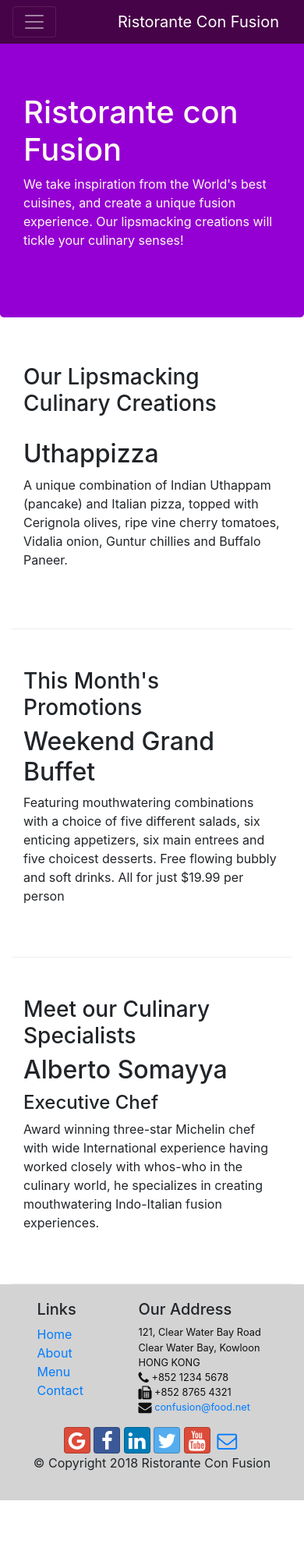
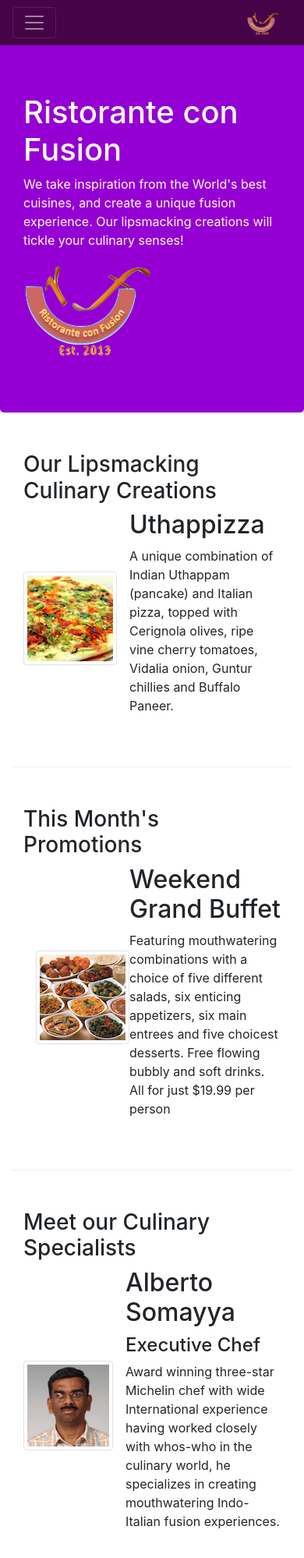
Before and after one commit to Mann18/bootstrap, a website: page index.html in a window 390 px wide. Shown: the top 1998 px of the page at 78% size. Before the commit the page ends 1924 px from the top, so only its background shows below. Drawn offline with nearby package versions, Linux system fonts and the light colour scheme.

Commit message:
images and media

```diff
--- a/index.html
+++ b/index.html
@@ -21,8 +21,8 @@
         <button class="navbar-toggler" type="button" data-toggle="collapse" data-target="#Navbar">
             <span class="navbar-toggler-icon"></span>
         </button>
-            <a class="navbar-brand" href="#">Ristorante Con Fusion</a>
-            <div class="collapse navbar-collapse" id="Navbar">
+        <a class="navbar-brand" href="index.html"><img src="img/logo.png" height="30" width="41"></a>
+        <div class="collapse navbar-collapse" id="Navbar">
                 <ul class="navbar-nav mr-auto">
                     <li class="nav-list active"><a class="nav-link" href="#"><span class="fa fa-home fa-lg"></span> Home</a></li>
                     <li class="nav-list"><a class="nav-link" href="./aboutus.html"><span class="fa fa-info fa-lg"></span> About</a></li>
@@ -43,7 +43,8 @@
                     <h1>Ristorante con Fusion</h1>
                     <p>We take inspiration from the World's best cuisines, and create a unique fusion experience. Our lipsmacking creations will tickle your culinary senses!</p>
                 </div>
-                <div class="col-12 col-sm col-md">
+                <div class="col-12 col-sm align-self-center">
+                    <img src="img/logo.png" class="img-fluid">
                 </div>
             </div>
         </div>
@@ -55,20 +56,37 @@
                 <h3>Our Lipsmacking Culinary Creations</h3>
             </div>
             <div class="col col-sm order-sm-first col-md">
-                <h2>Uthappizza</h2>
-                <p>A unique combination of Indian Uthappam (pancake) and Italian pizza, topped with Cerignola olives, ripe vine cherry tomatoes, Vidalia onion, Guntur chillies and Buffalo Paneer.</p>
-            </div>
+                <div class="media">
+
+                    <img class="d-flex mr-3 img-thumbnail align-self-center" src="img/uthappizza.png" alt="Uthappizza">
+                    <div class="media-body">
+                        <h2 class="mt-0">Uthappizza</h2>
+                    <p>A unique combination of Indian Uthappam (pancake) and Italian pizza, topped with Cerignola olives, ripe vine cherry tomatoes, Vidalia onion, Guntur chillies and Buffalo Paneer.</p>
+
+                    </div>
+
+                </div>
+               </div>
         </div>
 
 
         <div class="row row-content align-items-center">
             <div class="col-12 col-sm-4 order-sm-first col-md-3">
+                <div class="media">
+
+                </div>
                 <h3>This Month's Promotions</h3>
             </div>
             <div class="col col-sm order-sm-last col-md">
-                <h2>Weekend Grand Buffet</h2>
+                <div class="media">
+                    <img class="d-flex ml-3 img-thumbnail align-self-center"  src="img/buffet.png" alt="buffet">
+                    <div class="media-body">
+                        <h2 class="mt-0">Weekend Grand Buffet</h2>
                 <p>Featuring mouthwatering combinations with a choice of five different salads, six enticing appetizers, six main entrees and five choicest desserts. Free flowing bubbly and soft drinks. All for just $19.99 per person </p>
-            </div>
+
+                    </div>
+                </div>
+               </div>
         </div>
 
         <div class="row row-content align-items-center">
@@ -76,10 +94,17 @@
                 <h3>Meet our Culinary Specialists</h3>
             </div>
             <div class="col col-sm order-sm-first col-md">
-                <h2>Alberto Somayya</h2>
+                <div class="media">
+                    <img class="d-flex mr-3 align-self-center img-thumbnail" src="img/alberto.png" alt="alberto">
+                    <div class="media-body">
+                        <h2 class="mt-0">Alberto Somayya</h2>
                 <h4>Executive Chef</h4>
                 <p>Award winning three-star Michelin chef with wide International experience having worked closely with whos-who in the culinary world, he specializes in creating mouthwatering Indo-Italian fusion experiences. </p>
-            </div>
+
+                    </div>
+
+                </div>
+                </div>
         </div>
     </div>
 
```
Also changed, not shown: aboutus.html (+3 -2 lines), contactus.html (+3 -3 lines), img/alberto.png (added), img/buffet.png (added), img/logo.png (added), img/uthappizza.png (added), 1 other file.
